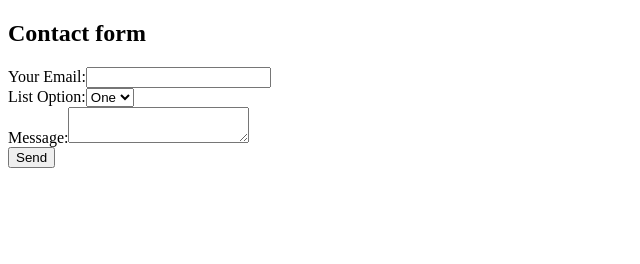
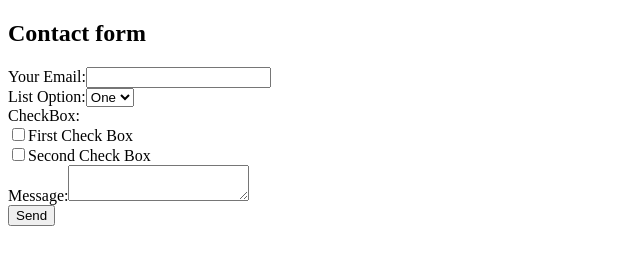
Before and after one commit to itamdinaux/formTest, a Gatsby site: page / in a window 1280 px wide. Shown: the whole page, without its empty margins (0-640 px from the left). Built offline with nearby package versions, Linux system fonts and the light colour scheme; Gatsby itself is replaced by a stand-in of ours.

Commit message:
200803-7

```diff
--- a/src/pages/index.js
+++ b/src/pages/index.js
@@ -17,10 +17,36 @@ const Home = () => {
         </div>
         <div className="element">
           <label htmlFor="list">List Option:</label>
-          <select name="role[]">
+          <select name="list-option">
             <option value="one">One</option>
             <option value="two">Two</option>
           </select>
+        </div>
+        <div className="element">
+          <label htmlFor="checkbox">CheckBox:</label>
+
+          <div className="box">
+            <input
+              type="checkbox"
+              name="checkbox-1"
+              aria-label="checkbox-1"
+              id="checkbox-1"
+            />
+            <label htmlFor="checkbox-1" for="checkbox-1">
+              First Check Box
+            </label>
+          </div>
+          <div className="box">
+            <input
+              type="checkbox"
+              name="checkbox-2"
+              aria-label="checkbox-2"
+              id="checkbox-2"
+            />
+            <label htmlFor="checkbox-2" for="checkbox-2">
+              Second Check Box
+            </label>
+          </div>
         </div>
         <div className="element">
           <label htmlFor="msg">Message:</label>
```
